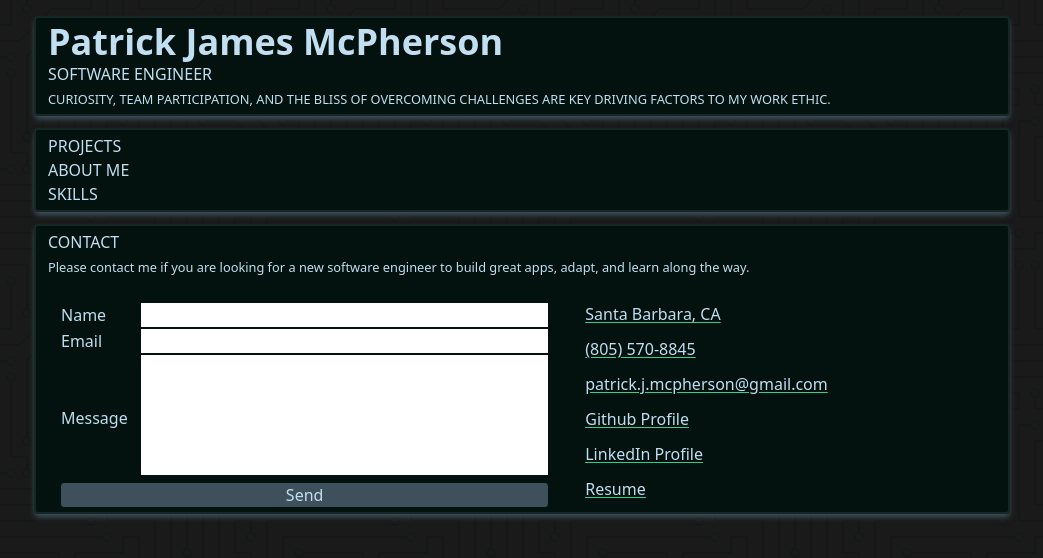
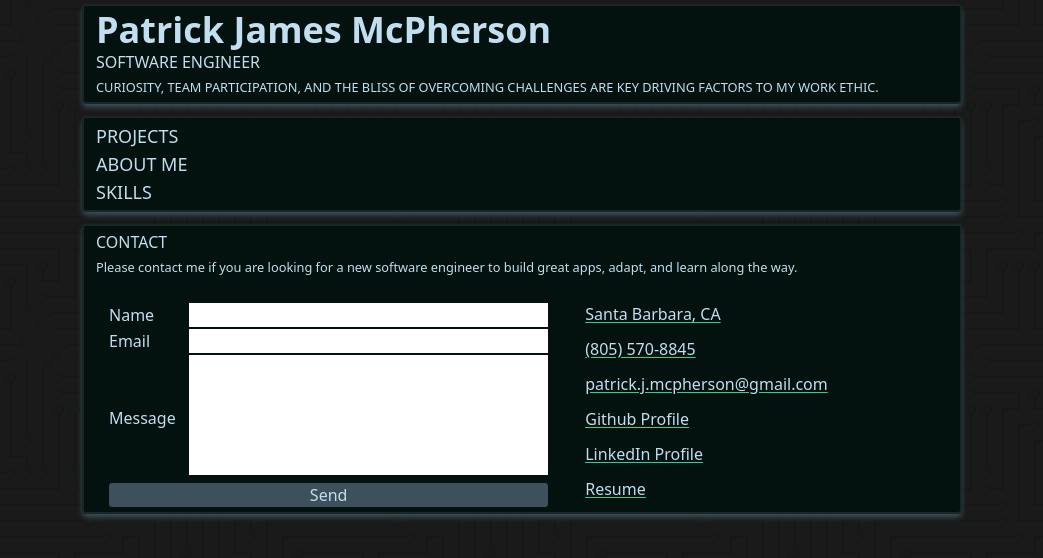
Before and after one commit to Patricus/new-portfolio, a Next.js app: page / in a window 1280 px wide. Shown: the top 558 px of the page, without its empty margins (118-1161 px from the left). Built offline with nearby package versions, Linux system fonts and the light colour scheme.

Commit message:
Add comments

```diff
--- a/components/SkillCard.tsx
+++ b/components/SkillCard.tsx
@@ -3,7 +3,7 @@ import Image from "next/image";
 
 function SkillCard({ skill, image }: { skill: string; image: string }) {
     return (
-        <div className="grid-row-2 grid w-24 rounded border-2 border-eerieBlack bg-charcoal px-1 shadow-inner shadow-eerieBlack">
+        <div className="grid-row-2 grid w-24 rounded-lg border-2 border-eerieBlack bg-charcoal px-1 shadow-inner shadow-eerieBlack">
             <strong className="place-self-center">{skill}</strong>
             <Image
                 className="mb-1 place-self-center"
--- a/pages/_document.tsx
+++ b/pages/_document.tsx
@@ -4,7 +4,7 @@ export default function Document() {
     return (
         <Html lang="en">
             <Head />
-            <body className="min-h-screen w-screen overflow-x-hidden bg-eerieBlack bg-circuit bg-left text-columbiaBlue transition-all duration-150 ease-out">
+            <body className="min-h-screen w-screen overflow-x-hidden bg-eerieBlack bg-circuit bg-left text-columbiaBlue sm:p-1">
                 <Main />
                 <NextScript />
             </body>
--- a/pages/index.tsx
+++ b/pages/index.tsx
@@ -16,7 +16,9 @@ export default function Home() {
                 <meta name="viewport" content="width=device-width, initial-scale=1" />
                 <link rel="icon" href="/favicon.ico" />
             </Head>
-            <main className="grid max-w-5xl auto-rows-auto gap-2 p-1 sm:gap-3 sm:p-2 md:p-4 lg:mx-auto">
+            <main className="mx-auto grid max-w-4xl auto-rows-auto gap-2 sm:gap-3">
+                {/* Header section */}
+
                 <section className="animate-[fade-in-down_1s_forwards] rounded border-2 border-columbiaBlue border-opacity-10 bg-night opacity-0 shadow-md shadow-charcoal backdrop-blur-lg md:mx-2 lg:px-2 lg:py-1 xl:px-3">
                     <h1 className="text-4xl font-bold">Patrick James McPherson</h1>
                     <h6>SOFTWARE ENGINEER</h6>
@@ -25,26 +27,52 @@ export default function Home() {
                         KEY DRIVING FACTORS TO MY WORK ETHIC.
                     </small>
                 </section>
+
+                {/* Projects, About Me, and Skills section */}
+
                 <section className="animate-[fade-in-down_1s_forwards_500ms] rounded border-2 border-columbiaBlue border-opacity-10 bg-night opacity-0 shadow-md shadow-charcoal backdrop-blur-lg delay-150 md:mx-2 lg:px-2 lg:py-1 xl:px-3">
+                    {/* Projects section*/}
+
                     <article>
-                        <h2 className="cursor-pointer" onClick={() => setSelected("project")}>
+                        <h2
+                            className={`cursor-pointer text-lg ${
+                                selected === "project" && "text-emerald"
+                            }`}
+                            onClick={() => setSelected("project")}>
                             PROJECTS
                         </h2>
                         <Projects selected={selected === "project"} />
                     </article>
+
+                    {/* About me section*/}
+
                     <article>
-                        <h2 className="cursor-pointer" onClick={() => setSelected("about")}>
+                        <h2
+                            className={`cursor-pointer text-lg ${
+                                selected === "about" && "text-emerald"
+                            }`}
+                            onClick={() => setSelected("about")}>
                             ABOUT ME
                         </h2>
                         <AboutMe selected={selected === "about"} />
                     </article>
+
+                    {/* Skills section*/}
+
                     <article>
-                        <h2 className="cursor-pointer" onClick={() => setSelected("skills")}>
+                        <h2
+                            className={`cursor-pointer text-lg ${
+                                selected === "skills" && "text-emerald"
+                            }`}
+                            onClick={() => setSelected("skills")}>
                             SKILLS
                         </h2>
                         <Skills selected={selected === "skills"} />
                     </article>
                 </section>
+
+                {/* Contact section */}
+
                 <section className="animate-[fade-in-down_1s_forwards_1000ms] rounded border-2 border-columbiaBlue border-opacity-10 bg-night opacity-0 shadow-md shadow-charcoal backdrop-blur-lg delay-300 md:mx-2 lg:px-2 lg:py-1 xl:px-3">
                     <h2>CONTACT</h2>
                     <small>
@@ -52,6 +80,8 @@ export default function Home() {
                         great apps, adapt, and learn along the way.
                     </small>
                     <footer className="md:grid md:grid-flow-col">
+                        {/* Contact form */}
+
                         <form
                             name="contact"
                             method="post"
@@ -108,6 +138,9 @@ export default function Home() {
                                 Send
                             </button>
                         </form>
+
+                        {/* Links and contact info */}
+
                         <ul className="ml-3 mt-6 grid grid-cols-2 justify-items-center gap-1 md:ml-6 md:grid-cols-1 md:justify-items-start">
                             <li className="underline decoration-emerald underline-offset-2">
                                 Santa Barbara, CA
```
